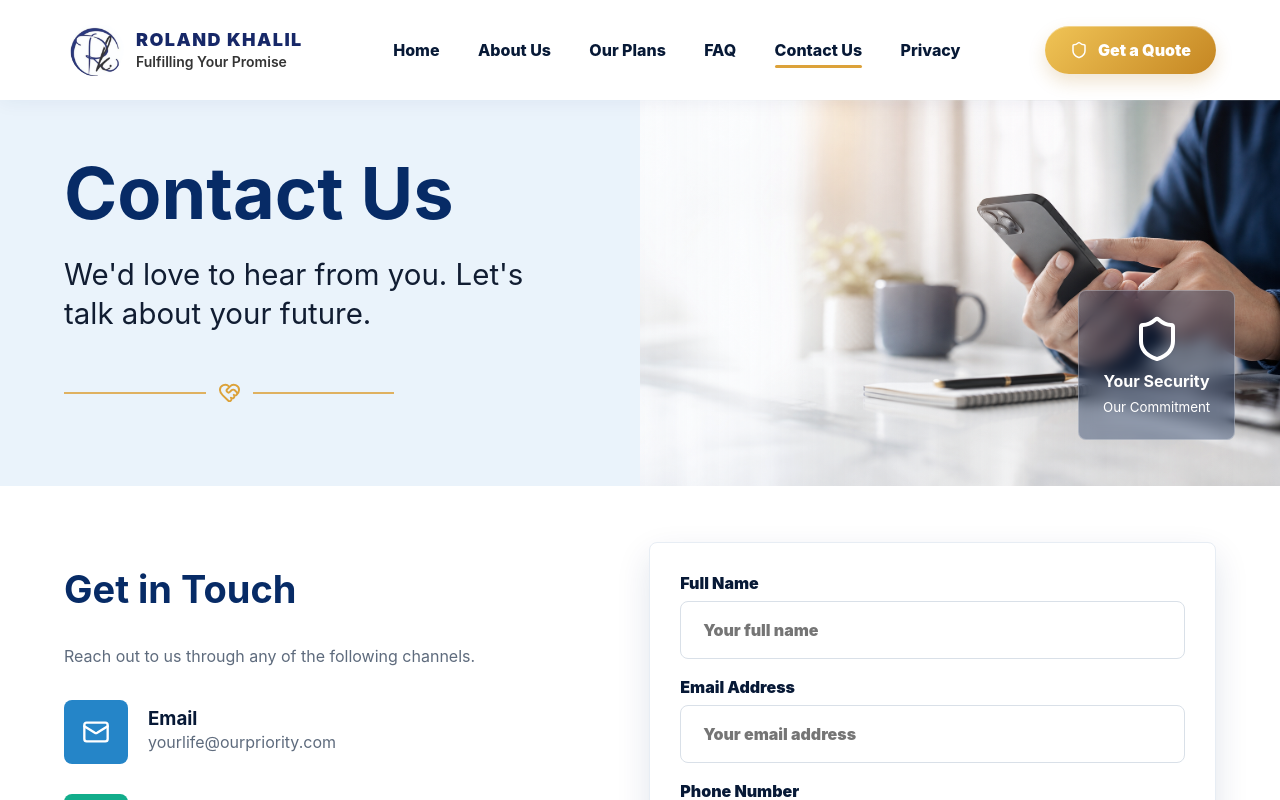
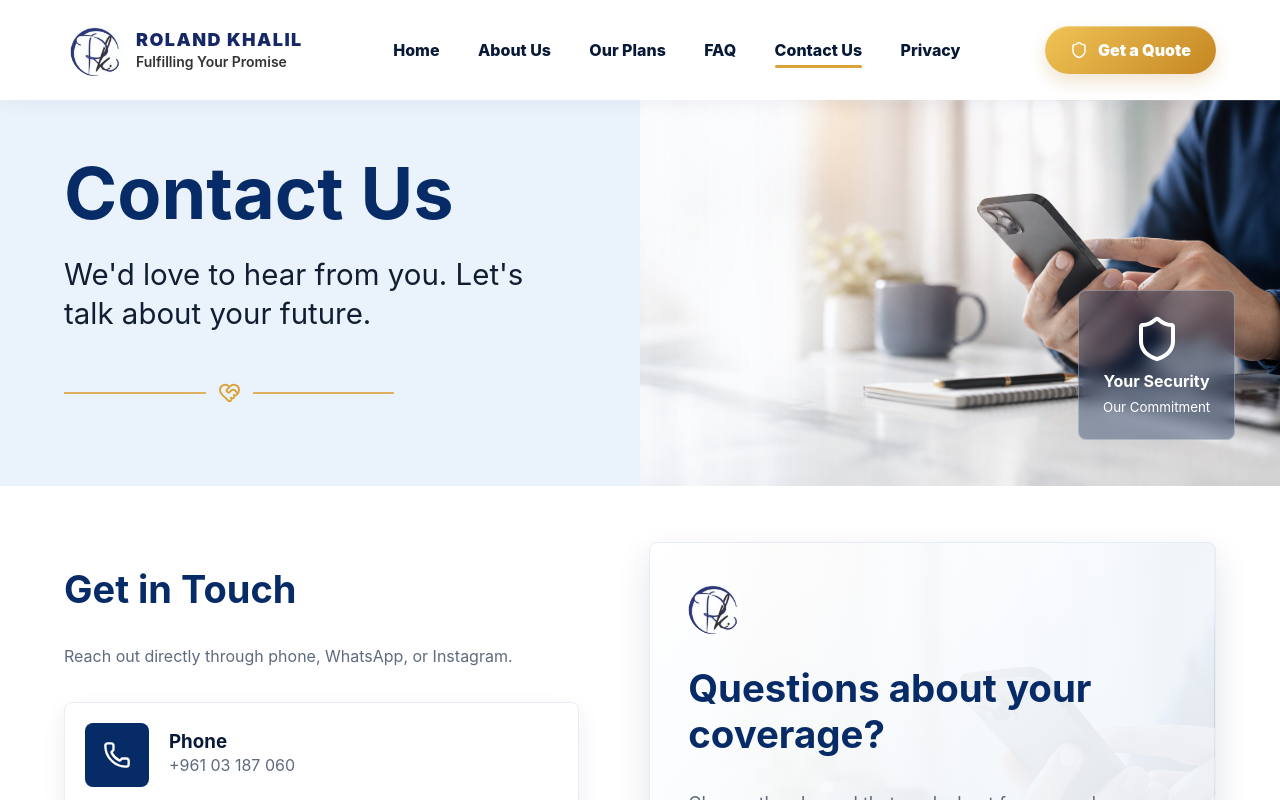
Before and after one commit to Prober10/yourlifeourpriority, a React (Vite) app: page / in a window 1280 px wide. Both pictures are taken after a click on the button "Get a Quote". Shown: the top 800 px of the page. Built offline with nearby package versions, Linux system fonts and the light colour scheme.

Commit message:
Update contact methods

```diff
--- a/src/data/siteData.js
+++ b/src/data/siteData.js
@@ -11,8 +11,8 @@ import {
   HeartPulse,
   HeartHandshake,
   Mail,
+  Phone,
   PiggyBank,
-  Share2,
   Shield,
   Star,
   Target,
@@ -206,10 +206,9 @@ export const values = [
 ];
 
 export const contactMethods = [
-  [Mail, 'Email', 'yourlife@ourpriority.com', 'email'],
-  [HeartHandshake, 'WhatsApp', '+123 456 7890', 'whatsapp'],
-  [Share2, 'Facebook', 'facebook.com/yourlifeourpriority', 'facebook'],
-  [Camera, 'Instagram', 'instagram.com/yourlifeourpriority', 'instagram'],
+  [Phone, 'Phone', '+961 03 187 060', 'phone', 'tel:+9613187060'],
+  [HeartHandshake, 'WhatsApp', '+961 03 187 060', 'whatsapp', 'https://wa.me/9613187060'],
+  [Camera, 'Instagram', '@ask.roland', 'instagram', 'https://www.instagram.com/ask.roland'],
 ];
 
 export const privacyItems = [
--- a/src/pages/Contact.jsx
+++ b/src/pages/Contact.jsx
@@ -1,4 +1,3 @@
-import { Send } from 'lucide-react';
 import { Hero } from '../components/Hero.jsx';
 import { LogoMark } from '../components/LogoMark.jsx';
 import { contactMethods, heroImages } from '../data/siteData.js';
@@ -16,18 +15,18 @@ export function Contact() {
       <section className="contact-section">
         <div className="contact-details">
           <h2>Get in Touch</h2>
-          <p>Reach out to us through any of the following channels.</p>
-          {contactMethods.map(([Icon, label, value, tone]) => (
-            <ContactMethod key={label} Icon={Icon} label={label} value={value} tone={tone} />
-          ))}
+          <p>Reach out directly through phone, WhatsApp, or Instagram.</p>
+          <div className="contact-method-grid">
+            {contactMethods.map(([Icon, label, value, tone, href]) => (
+              <ContactMethod key={label} Icon={Icon} label={label} value={value} tone={tone} href={href} />
+            ))}
+          </div>
         </div>
-        <form className="contact-form" onSubmit={(event) => event.preventDefault()}>
-          <label>Full Name<input type="text" placeholder="Your full name" /></label>
-          <label>Email Address<input type="email" placeholder="Your email address" /></label>
-          <label>Phone Number<input type="tel" placeholder="Your phone number" /></label>
-          <label>Message<textarea placeholder="How can we help you?" rows="5" /></label>
-          <button className="gold-cta" type="submit">Send Message <Send size={18} /></button>
-        </form>
+        <div className="contact-support-card">
+          <LogoMark />
+          <h2>Questions about your coverage?</h2>
+          <p>Choose the channel that works best for you and we will help you find the right protection for your needs.</p>
+        </div>
       </section>
       <section className="wide-photo-cta">
         <LogoMark />
@@ -37,14 +36,14 @@ export function Contact() {
   );
 }
 
-function ContactMethod({ Icon, label, value, tone = 'email' }) {
+function ContactMethod({ Icon, label, value, tone = 'email', href }) {
   return (
-    <article className="contact-method">
+    <a className="contact-method" href={href} target={href?.startsWith('http') ? '_blank' : undefined} rel={href?.startsWith('http') ? 'noreferrer' : undefined}>
       <span className={tone}><Icon size={28} /></span>
       <div>
         <h3>{label}</h3>
         <p>{value}</p>
       </div>
-    </article>
+    </a>
   );
 }
--- a/src/styles.css
+++ b/src/styles.css
@@ -316,7 +316,8 @@ p {
 
 .plan-card,
 .value-grid article,
-.contact-form {
+.contact-form,
+.contact-support-card {
   background: #fff;
   border: 1px solid var(--line);
   border-radius: 8px;
@@ -877,11 +878,30 @@ p {
   padding-top: 24px;
 }
 
+.contact-method-grid {
+  display: grid;
+  gap: 18px;
+  margin-top: 32px;
+}
+
 .contact-method {
   display: flex;
   gap: 20px;
   align-items: center;
-  margin-top: 30px;
+  padding: 20px;
+  color: inherit;
+  text-decoration: none;
+  background: #fff;
+  border: 1px solid var(--line);
+  border-radius: 8px;
+  box-shadow: 0 10px 24px rgba(7, 43, 102, 0.08);
+  transition: transform 0.18s ease, box-shadow 0.18s ease, border-color 0.18s ease;
+}
+
+.contact-method:hover {
+  border-color: rgba(220, 162, 58, 0.55);
+  box-shadow: 0 18px 34px rgba(7, 43, 102, 0.14);
+  transform: translateY(-2px);
 }
 
 .contact-method span {
@@ -894,6 +914,7 @@ p {
 }
 
 .email { background: #2585c8; }
+.phone { background: var(--navy); }
 .whatsapp { background: #12ad8b; }
 .facebook { background: #1e62bf; }
 .instagram { background: linear-gradient(135deg, #f9bb45, #e3407b, #5b4acf); }
@@ -901,6 +922,29 @@ p {
 .contact-method h3,
 .contact-method p {
   margin: 0;
+}
+
+.contact-support-card {
+  min-height: 100%;
+  padding: 38px;
+  background:
+    linear-gradient(135deg, rgba(255, 255, 255, 0.94), rgba(237, 244, 251, 0.94)),
+    url('/images/contact-hero.png');
+  background-position: center;
+  background-size: cover;
+}
+
+.contact-support-card h2 {
+  margin-top: 26px;
+  color: var(--navy);
+  font-size: clamp(28px, 3vw, 40px);
+}
+
+.contact-support-card p {
+  max-width: 460px;
+  color: var(--muted);
+  font-size: 18px;
+  line-height: 1.65;
 }
 
 .contact-form {
```
